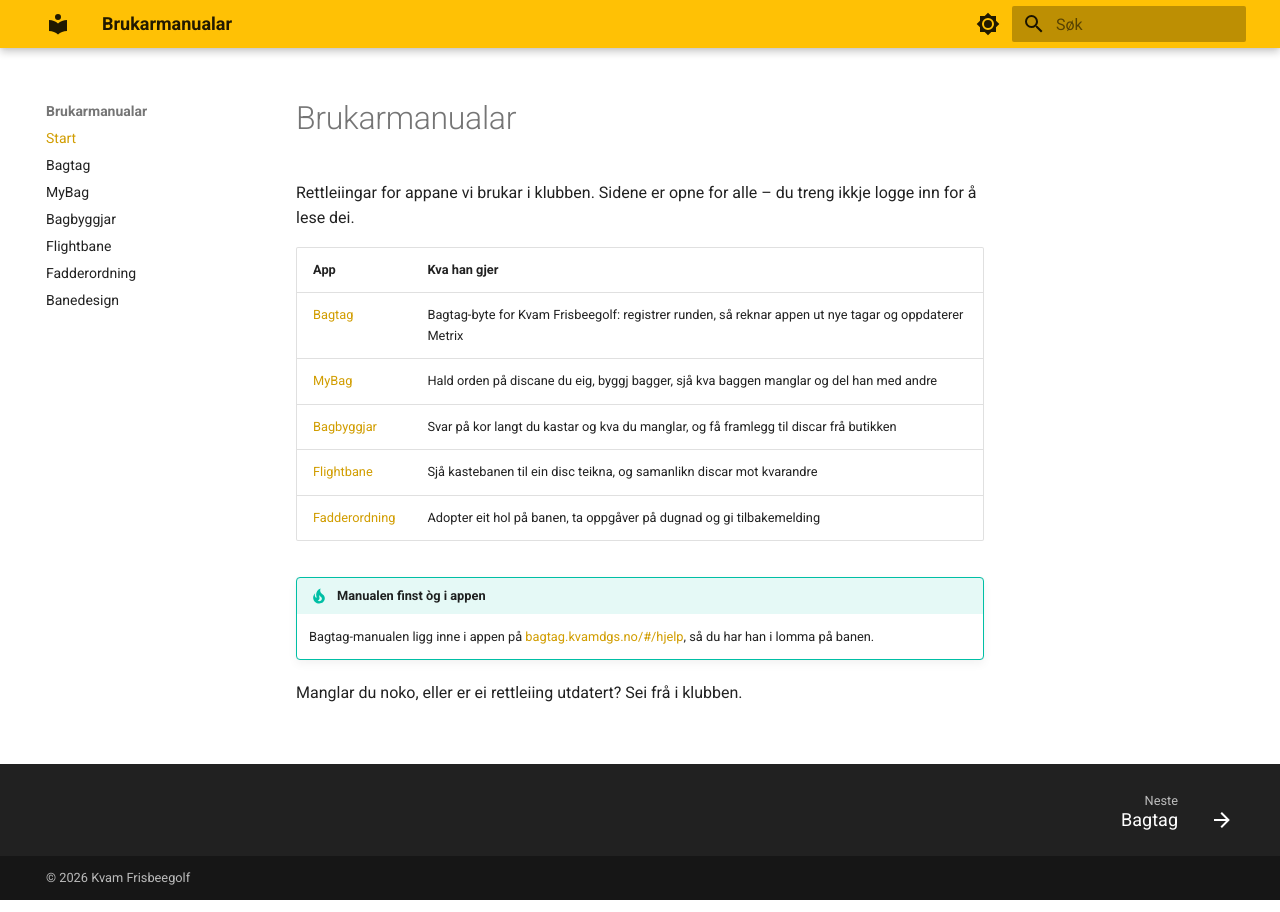
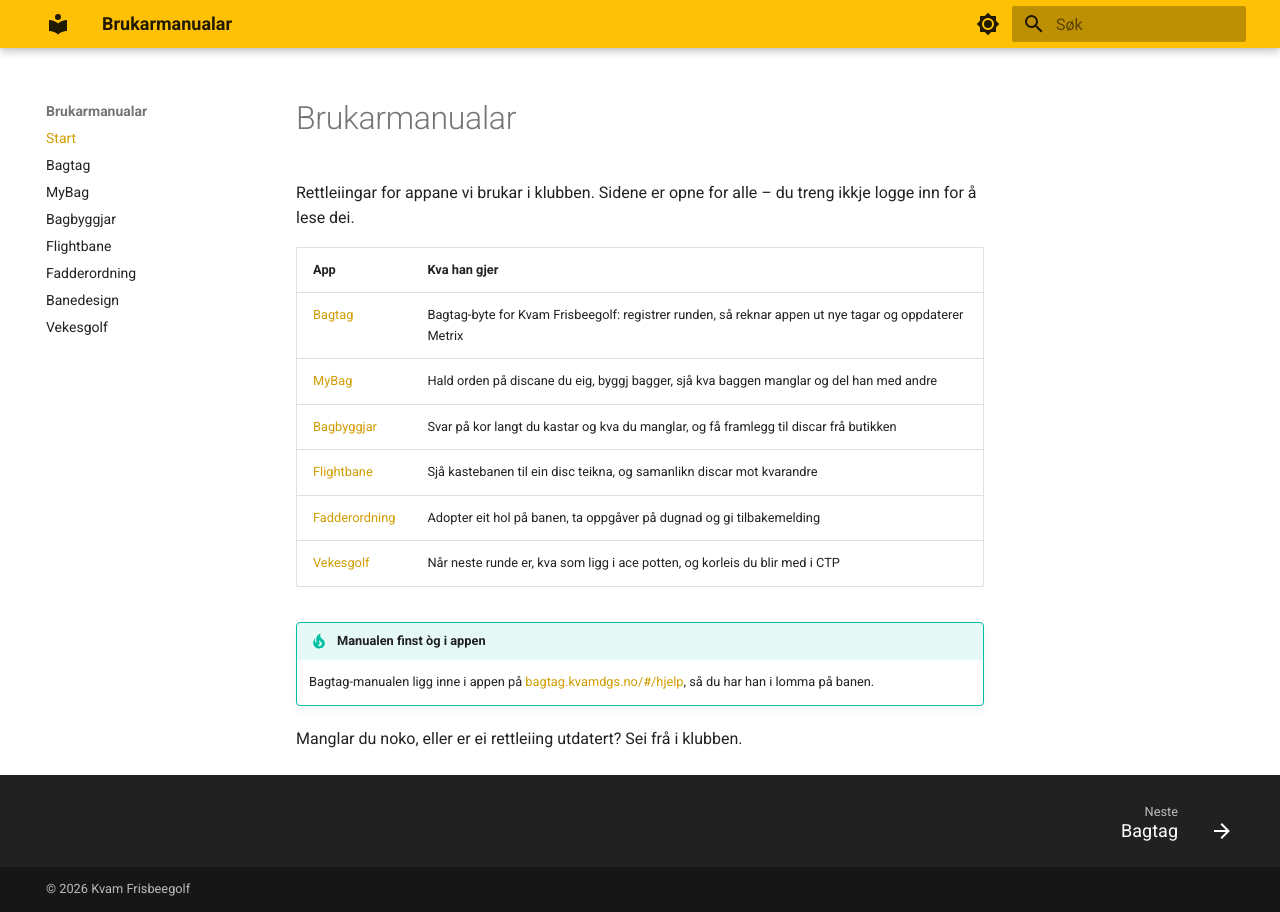
Before and after one commit to hanses89/manuals, an MkDocs documentation site: the page built from docs/index.md, in a window 1280 px wide. Built offline with MkDocs 1.6.1 and Material for MkDocs 9.7.7, drawn with Linux system fonts in a browser that asks for light colours.

Commit message:
Legg Vekesgolf inn i menyen og på framsida

```diff
--- a/docs/index.md
+++ b/docs/index.md
@@ -10,6 +10,7 @@ ikkje logge inn for å lese dei.
 | [Bagbyggjar](hjelp.md) | Svar på kor langt du kastar og kva du manglar, og få framlegg til discar frå butikken |
 | [Flightbane](flight.md) | Sjå kastebanen til ein disc teikna, og samanlikn discar mot kvarandre |
 | [Fadderordning](fadder.md) | Adopter eit hol på banen, ta oppgåver på dugnad og gi tilbakemelding |
+| [Vekesgolf](vekesgolf.md) | Når neste runde er, kva som ligg i ace potten, og korleis du blir med i CTP |
 
 !!! tip "Manualen finst òg i appen"
     Bagtag-manualen ligg inne i appen på
--- a/mkdocs.yml
+++ b/mkdocs.yml
@@ -42,6 +42,7 @@ nav:
   - Flightbane: flight.md
   - Fadderordning: fadder.md
   - Banedesign: banedesign.md
+  - Vekesgolf: vekesgolf.md
 
 markdown_extensions:
   - admonition
```
